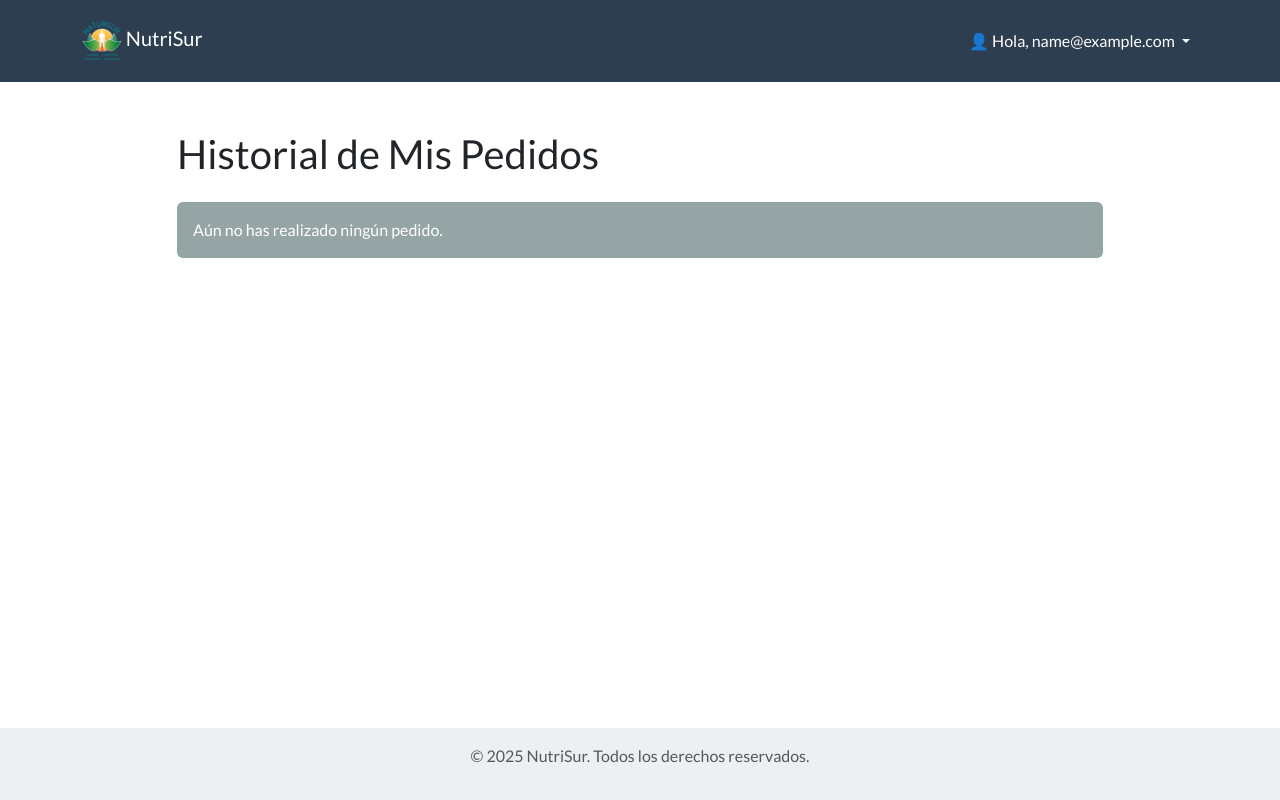
After one commit to Lyoko-CO/nutrisur, a Django app: page /mis-pedidos/ in a window 1280 px wide. The commit adds this page. Run offline with Django 5.2, Linux system fonts and the light colour scheme; the visitor is signed in with stand-in values (Sample User, id 1); data that the repository does not hold is empty; some libraries are stand-ins or nearby versions.

Commit message:
feat: Add order history view

```diff
--- a/nutrisur/urls.py
+++ b/nutrisur/urls.py
@@ -25,11 +25,14 @@ from . import views
 
 from usuarios import views as usuarios_views
 
+from pedidos import views as pedidos_views
+
 urlpatterns = [
     path('', views.home_view, name='home'),
     path('registro/', usuarios_views.register_view, name='registro'),
     path('login/', auth_views.LoginView.as_view(template_name='login.html'), name='login'),
     path('perfil/', usuarios_views.perfil_view, name='perfil'),
+    path('mis-pedidos/', pedidos_views.lista_pedidos_view, name='mis_pedidos'),
     path('logout/', auth_views.LogoutView.as_view(), name='logout'),
     path('admin/', admin.site.urls),
 ]
--- a/pedidos/views.py
+++ b/pedidos/views.py
@@ -1,3 +1,22 @@
 from django.shortcuts import render
+from django.contrib.auth.decorators import login_required
+from .models import Pedido
 
 # Create your views here.
+
+@login_required
+def lista_pedidos_view(request):
+    """
+    Muestra una lista de todos los pedidos
+    pertenecientes al usuario logueado.
+    """
+
+    # 1. Filtramos los pedidos para obtener SOLO los del usuario actual
+    # 2. Ordenamos del más reciente al más antiguo
+    pedidos = Pedido.objects.filter(usuario=request.user).order_by('-fecha_pedido')
+
+    # 3. Pasamos los pedidos a la plantilla
+    context = {
+        'pedidos': pedidos
+    }
+    return render(request, 'pedidos.html', context)
--- a/templates/base.html
+++ b/templates/base.html
@@ -36,7 +36,7 @@
                                     <a class="dropdown-item" href="{% url 'perfil' %}">👤 Ver Perfil</a>
                                 </li>
                                 <li>
-                                    <a class="dropdown-item" href="#">🛍️ Pedidos</a>
+                                    <a class="dropdown-item" href="{% url 'mis_pedidos' %}">🛍️ Pedidos</a>
                                 </li>
                                 <li>
                                     <a class="dropdown-item" href="#">🗓️ Citas</a>
--- /dev/null
+++ b/templates/pedidos.html
@@ -0,0 +1,53 @@
+{% extends 'base.html' %}
+
+{% block title %}Mis Pedidos - NutriSur{% endblock %}
+
+{% block content %}
+<div class="row">
+    <div class="col-lg-10 offset-lg-1">
+
+        <h2 class="mb-4">Historial de Mis Pedidos</h2>
+
+        <div class="accordion" id="accordionPedidos">
+
+            {% if pedidos %}
+
+                {% for pedido in pedidos %}
+                    <div class="accordion-item">
+                        <h2 class="accordion-header" id="heading-{{ pedido.id }}">
+                            <button class="accordion-button collapsed" type="button" data-bs-toggle="collapse" data-bs-target="#collapse-{{ pedido.id }}" aria-expanded="false" aria-controls="collapse-{{ pedido.id }}">
+                                <span class="fw-bold me-3">Pedido #{{ pedido.id }}</span>
+                                <span class="me-3">Fecha: {{ pedido.fecha_pedido|date:"d/m/Y" }}</span>
+                                <span class="badge bg-info me-3">{{ pedido.get_estado_display }}</span>
+                                <span class="ms-auto fw-bold">Total: {{ pedido.calcular_total|floatformat:2 }} €</span>
+                            </button>
+                        </h2>
+                        <div id="collapse-{{ pedido.id }}" class="accordion-collapse collapse" aria-labelledby="heading-{{ pedido.id }}" data-bs-parent="#accordionPedidos">
+                            <div class="accordion-body">
+                                <h5>Productos en este pedido:</h5>
+                                <ul class="list-group">
+                                    {% for item in pedido.pedidoproducto_set.all %}
+                                        <li class="list-group-item d-flex justify-content-between align-items-center">
+                                            <span>
+                                                {{ item.cantidad }} x {{ item.producto.nombre }}
+                                            </span>
+                                            <span>
+                                                ({{ item.producto.precio|floatformat:2 }} € c/u)
+                                            </span>
+                                        </li>
+                                    {% endfor %}
+                                </ul>
+                            </div>
+                        </div>
+                    </div>
+                {% endfor %}
+
+            {% else %}
+                <div class="alert alert-secondary" role="alert">
+                    Aún no has realizado ningún pedido.
+                </div>
+            {% endif %}
+
+        </div> </div>
+</div>
+{% endblock %}
```
